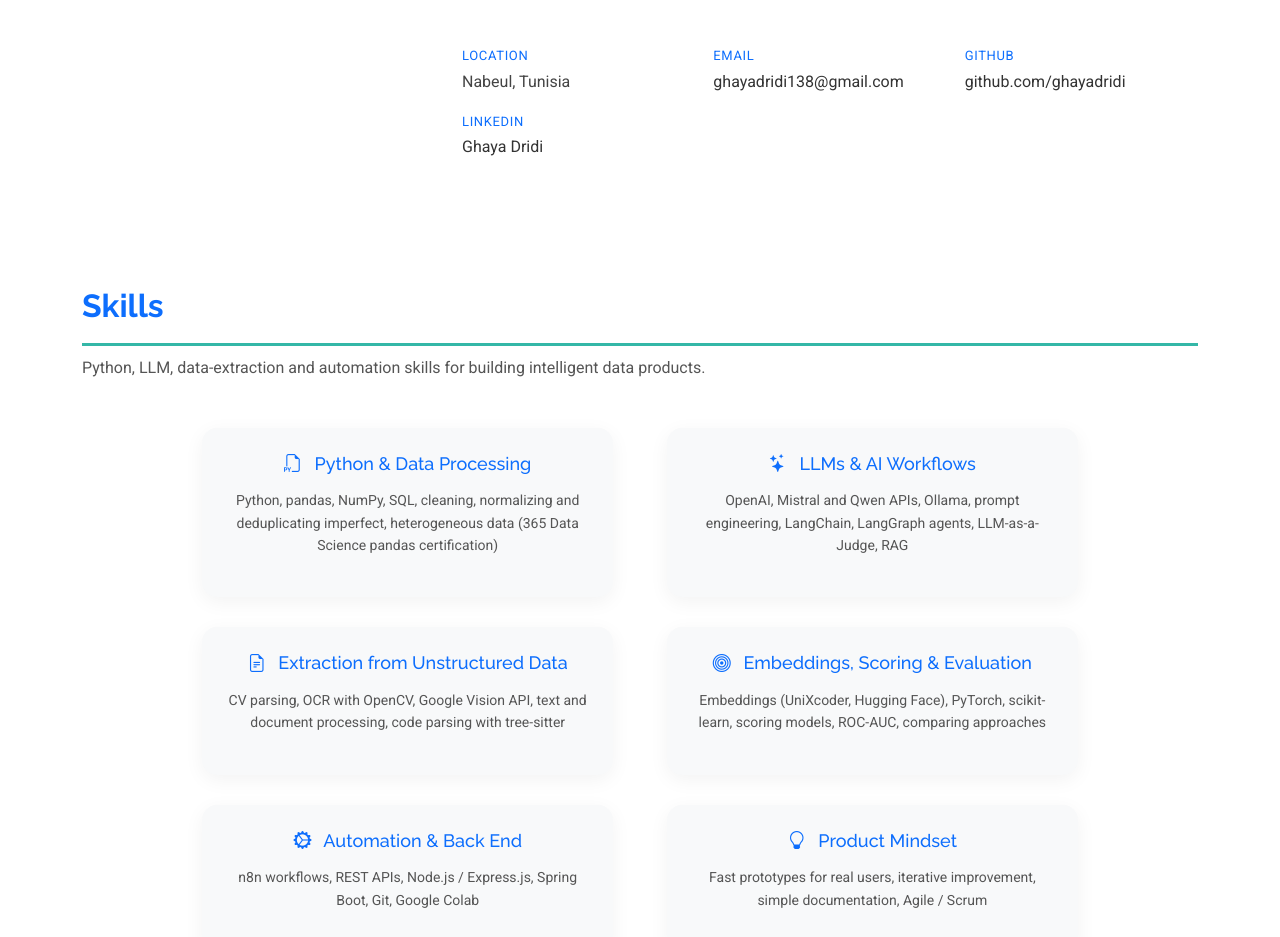
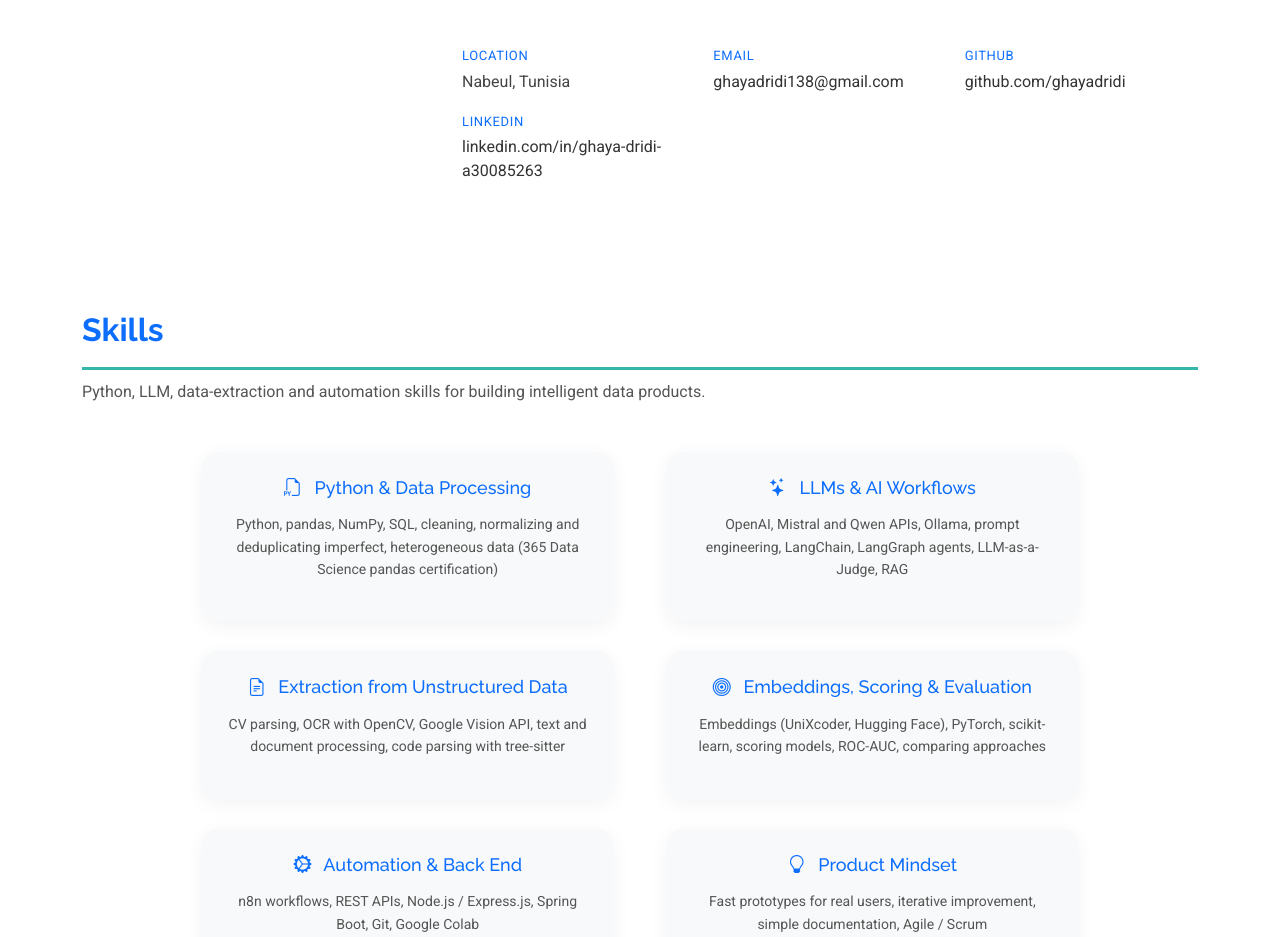
Before and after one commit to devSolutions-byte/-ghayadridi.github.io, a plain HTML site: page 4827/about-developer.html in a window 1280 px wide. Shown: the part 1020-1957 px from the top of the page. Drawn offline with Linux system fonts and the light colour scheme.

Commit message:
Rename ai-automation version folder to 4827; restore LinkedIn link text
Co-Authored-By: Claude Opus 5.5 <noreply@anthropic.com>

```diff
--- a/ai-automation/about-developer.html
+++ b/4827/about-developer.html
@@ -97,7 +97,7 @@
                             <div>
                                 <span class="label">LinkedIn</span>
                                 <a href="https://www.linkedin.com/in/ghaya-dridi-a30085263/" target="_blank"
-                                    rel="noopener">Ghaya Dridi</a>
+                                    rel="noopener">linkedin.com/in/ghaya-dridi-a30085263</a>
                             </div>
                         </div>
                     </div>
```
Also changed, not shown: about-developer.html (+1 -1 lines), fullstack/about-developer.html (+1 -1 lines), phd/about-developer.html (+1 -1 lines), python/about-developer.html (+1 -1 lines), 4827/index.html (renamed from ai-automation/index.html), 4827/projects.html (renamed from ai-automation/projects.html), 4827/resume-developer.html (renamed from ai-automation/resume-developer.html), 1 other file.
